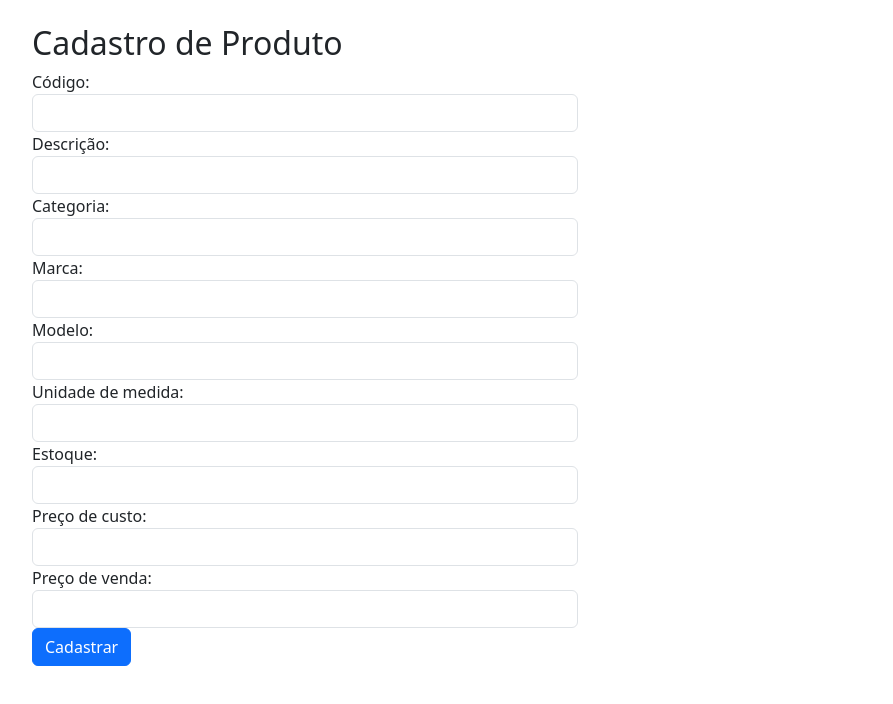
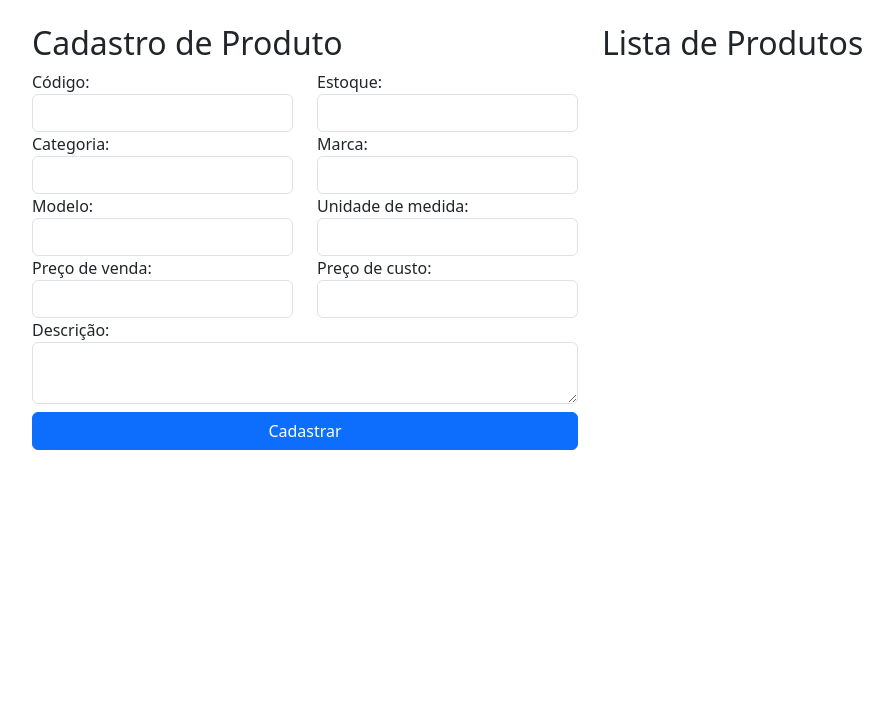
Before and after one commit to Ulisses22/RegistraCliente, a React (Create React App) app in the folder registracliente/: page /produtos in a window 1280 px wide. Shown: the top 704 px of the page, without its empty margins (50-943 px from the left). Built offline with nearby package versions, Linux system fonts and the light colour scheme.

Commit message:
Update produtos.js

```diff
--- a/registracliente/src/produtos.js
+++ b/registracliente/src/produtos.js
@@ -50,53 +50,71 @@ const CadastroProduto = () => {
   };
 
   return (
-    <form onSubmit={handleSubmit} className="container mt-4"> {/* Adicione a classe 'container' para centralizar o formulário */}
+    <div className="container mt-4">
+      <div className="row">
+        <div className="col-md-6">
+          <form onSubmit={handleSubmit}>
             <h2>Cadastro de Produto</h2>
             <div className="row">
-        <div className="col-md-6">
-          <div className="form-group">
+
+              <div class="col-6">
                 <label>Código:</label>
                 <input type="text" name="codigo" value={formData.codigo} onChange={handleChange} className="form-control" required />
               </div>
-          <div className="form-group">
-            <label>Descrição:</label>
-            <input type="text" name="descricao" value={formData.descricao} onChange={handleChange} className="form-control" required />
+              <div class="col-6">
+                <label>Estoque:</label>
+                <input type="text" name="estoque" value={formData.estoque} onChange={handleChange} className="form-control" required />
               </div>
-          <div className="form-group">
+            </div>
+
+            <div className="row">
+              <div class="col-6">
                 <label>Categoria:</label>
                 <input type="text" name="categoria" value={formData.categoria} onChange={handleChange} className="form-control" required />
               </div>
-          <div className="form-group">
+              <div class="col-6">
                 <label>Marca:</label>
                 <input type="text" name="marca" value={formData.marca} onChange={handleChange} className="form-control" required />
               </div>
-          <div className="form-group">
+
+            </div>
+            <div className="row">
+              <div class="col-6">
                 <label>Modelo:</label>
                 <input type="text" name="modelo" value={formData.modelo} onChange={handleChange} className="form-control" required />
               </div>
-          <div className="form-group">
+              <div class="col-6">
                 <label>Unidade de medida:</label>
                 <input type="text" name="unidadeMedida" value={formData.unidadeMedida} onChange={handleChange} className="form-control" required />
               </div>
-          <div className="form-group">
-            <label>Estoque:</label>
-            <input type="text" name="estoque" value={formData.estoque} onChange={handleChange} className="form-control" required />
             </div>
-          <div className="form-group">
+
+
+            <div className="row d-flex">
+              <div class="col-6">
+                <label>Preço de venda:</label>
+                <input type="text" name="precoVenda" value={formData.precoVenda} onChange={handleChange} className="form-control" required />
+              </div>
+              <div class="col-6">
                 <label>Preço de custo:</label>
                 <input type="text" name="precoCusto" value={formData.precoCusto} onChange={handleChange} className="form-control" required />
               </div>
-          <div className="form-group">
-            <label>Preço de venda:</label>
-            <input type="text" name="precoVenda" value={formData.precoVenda} onChange={handleChange} className="form-control" required />
+            </div>
+            <div className="row">
+              <div class="col">
+                <label>Descrição:</label>
+                <textarea class="form-control" rows="2" name="descricao" value={formData.descricao} onChange={handleChange} className="form-control" required></textarea>
               </div>
             </div>
+            <button type="submit" className="btn btn-primary w-100 mt-2">Cadastrar</button>
+          </form>
+        </div>
         <div className="col-md-6">
-          {/* Adicione os campos restantes aqui */}
+          <h2>Lista de Produtos</h2>
+          {/* Aqui você pode colocar sua lista de produtos */}
         </div>
       </div>
-      <button type="submit" className="btn btn-primary">Cadastrar</button> {/* Adicione a classe "btn" e "btn-primary" para estilizar o botão */}
-    </form>
+    </div>
   );
 };
 
```
Lines whose indentation alone changed are shown as unchanged.
